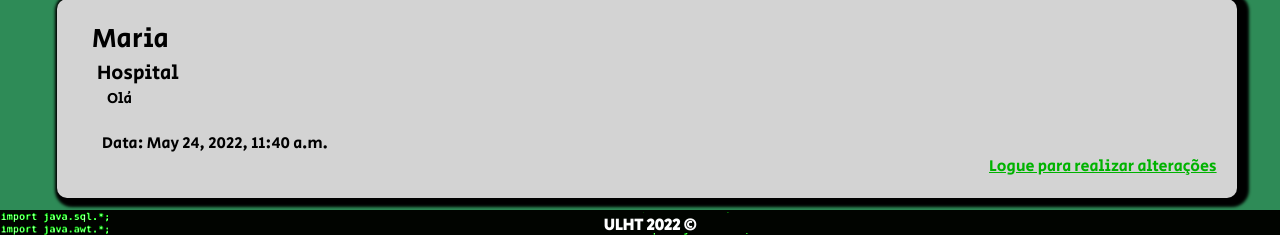
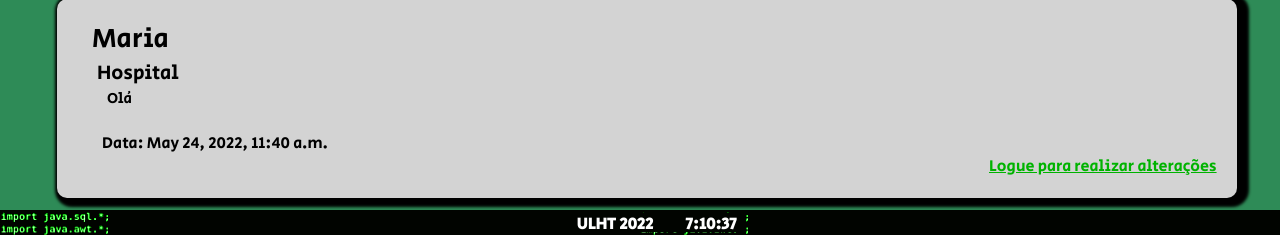
Before and after one commit to ricardocleto22006526/Projeto-PW-RicardoCleto-a22006526-, a Django app: page /blog in a window 1280 px wide. Shown: the part 1845-2080 px from the top of the page. Run offline with Django 4.2, Linux system fonts and the light colour scheme; data comes from the database, SQL or seed files in the repository; parts of the project's set-up code (start-up, migrations or seed data) failed here and were passed over.

Commit message:
Clock Real-Time

```diff
--- a/portfolio/static/portfolio/css/layout.css
+++ b/portfolio/static/portfolio/css/layout.css
@@ -81,13 +81,14 @@ footer {
 }
 
 .footerBackground{
+    display: flex;
     background-color: #010400;
     background-repeat: no-repeat;
     background-attachment: fixed;
     background-position: center;
-    margin-left: 40%;
-    margin-right: 40%;
-    padding-top: 1px;
+    margin-left: 42.5%;
+    margin-right: 42.5%;
+    padding-top: -10px;
     height: 125%;
     margin-top: -7px;
 }
@@ -113,3 +114,7 @@ footer {
 .btnLogout:hover{
     transform: scale(1.1);
 }
+
+.clock{
+    margin-bottom: 50px;
+}
--- a/portfolio/templates/portfolio/layout.html
+++ b/portfolio/templates/portfolio/layout.html
@@ -11,10 +11,22 @@
 
     {% block style %}{% endblock style %}
 
+     <script>
+
+        function startTime() {
+
+          let clock = document.getElementById('time');
+
+          clock.innerHTML = new Date().toLocaleTimeString();
+
+          setTimeout(startTime, 1000);
+        }
+
+     </script>
 
 </head>
 
-<body>
+<body onload="startTime()">
 
     <!--- TASK BAR COMUM A TODOS OS FICHEIROS--->
     <header class="header1">
@@ -64,6 +76,7 @@
     -->
 
 	<main>
+
         {% block main %}
 
         {% endblock main %}
@@ -72,9 +85,13 @@
 
     <footer>
         <div class="footerBackground">
-           ULHT 2022 ©
+            <div style="margin-left: 10%;">ULHT 2022 ©</div>
+            <div id="time" style="margin-left: 10%;"></div>
         </div>
+
     </footer>
 
 </body>
+
+
 </html>
```
